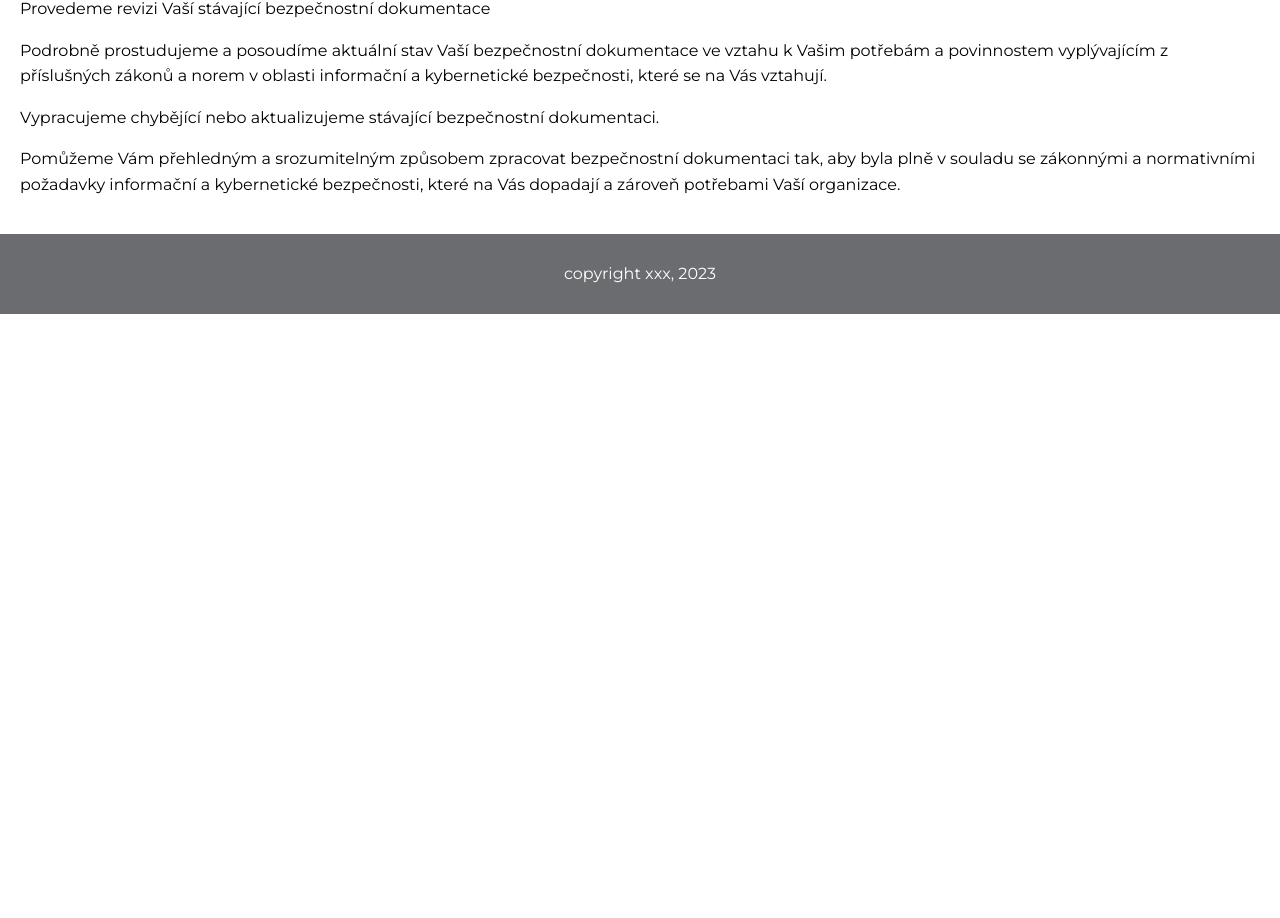
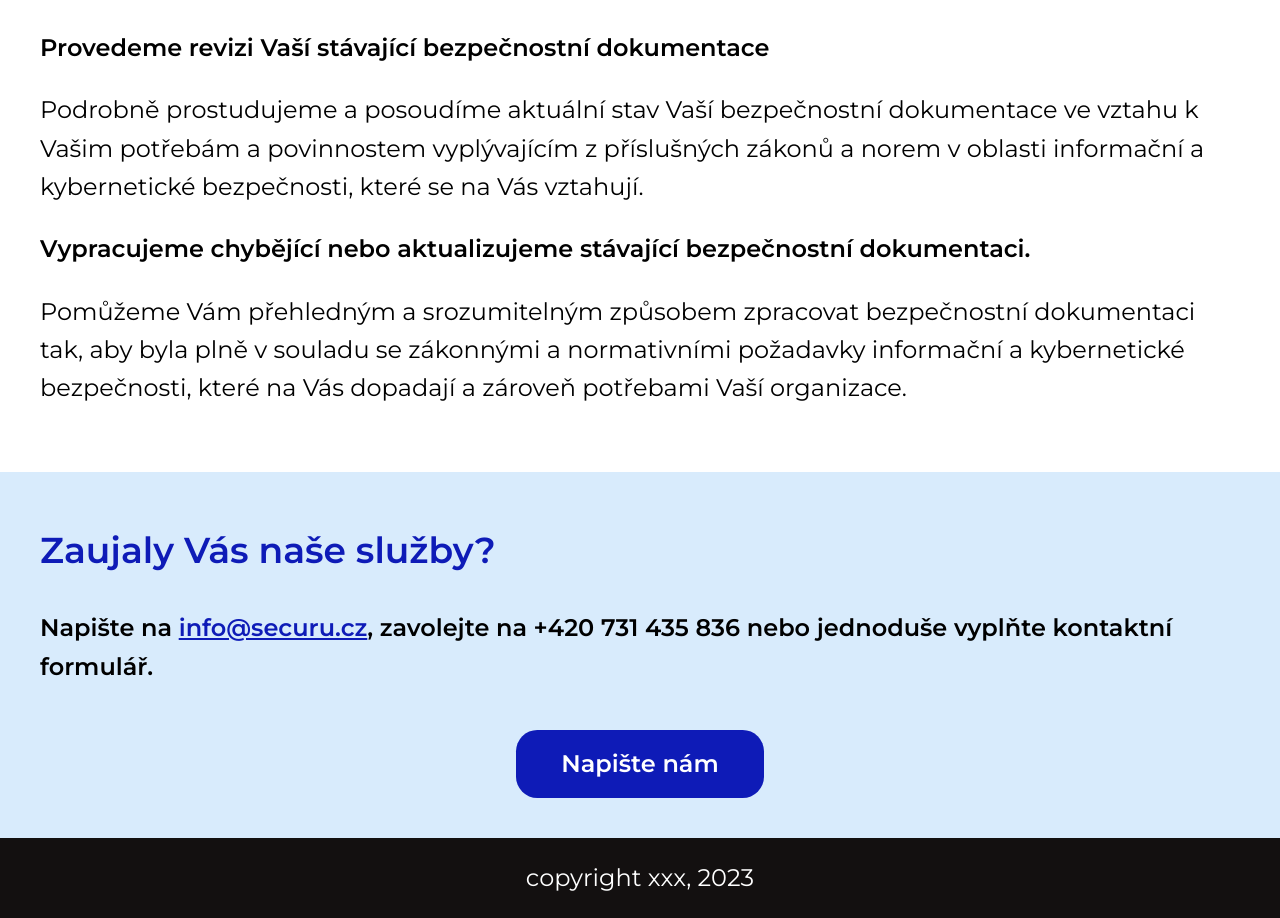
Before and after one commit to janaslaba/zaverecny_projekt_koderka, an Eleventy site: page Sluzby/bezpecnostnidokumentace.html in a window 1280 px wide. Shown: the part 207-1125 px from the top of the page. Before the commit the page ends 800 px from the top, so only its background shows below. Built offline with nearby package versions, Linux system fonts and the light colour scheme; Eleventy itself is replaced by a stand-in of ours; files that its build step writes are made by us from their sources.

Commit message:
njk sablona s kontaktni patickou

```diff
--- a/SCSS/_promenne.scss
+++ b/SCSS/_promenne.scss
@@ -16,7 +16,7 @@ $c-background-tertiary--onclick: #cbe4fa;
 $c-lightgrey: #F0F0F0;
 $c-grey: #80808080;
 
-$c-footer: #6B6C70;
+$c-footer: #131010;
 
 /* font */
 $font-basic: 'Montserrat', sans-serif;
--- a/SCSS/style.scss
+++ b/SCSS/style.scss
@@ -12,11 +12,11 @@ html { box-sizing: border-box; }
 
 
 
-/*Stylování body a nadpisů*/
+/*Stylování body, kontaktni paticky a nadpisů*/
 
 body {
     font-family: promenne.$font-basic;
-    font-size: 16px;
+    font-size: 24px;
     margin: 0;
     line-height: 1.6;
 }
@@ -25,6 +25,20 @@ body {
     padding: 20px;
 }
 
+.kontaktni__paticka {
+    margin: 0px;
+    padding: 20px 40px;
+    background-color: promenne.$c-background-tertiary;
+
+    &__text {
+        font-size: 24px;
+        font-weight: 600;
+    }
+}
+
+.kontaktni__paticka__text a {
+    color: promenne.$c-primary;
+}
 
 .section {
 
--- a/Sluzby/bezpecnostnidokumentace.html
+++ b/Sluzby/bezpecnostnidokumentace.html
@@ -1,31 +1,8 @@
-<!DOCTYPE html>
-<html lang="en">
-<head>
-    <meta charset="UTF-8">
-    <meta name="viewport" content="width=device-width, initial-scale=1.0">
-    <link rel="preconnect" href="https://fonts.googleapis.com">
-    <link rel="preconnect" href="https://fonts.gstatic.com" crossorigin>
-    <link href="https://fonts.googleapis.com/css2?family=Montserrat:wght@400;600&family=Open+Sans&family=Roboto:ital,wght@0,400;0,500;0,700;1,400&display=swap" rel="stylesheet">
-    <link rel="stylesheet" href="../../CSS/style.css">
-    <title>Bezpečnostní dokumentace</title>
-</head>
-
-<body>
-
-
-    <header class="header">
-
-        <a class="header__link" href="">Law & Security in CyberSpace</a>
-        <a class="header__link" href="http://www.securu.cz">securu.cz</a>
-        <a class="header__link" href="http://www.znalec.it">znalec.it</a>
-
-
-        <!-- hamburger menu-->
-        <nav></nav>
-
-    </header>
-
-    <!--Breadcrumbs ZDE -->
+---
+layout: layouts/sablona-s-kontaktni-patickou.njk
+title: Bezpečnostní dokumentace
+---
+<!--Breadcrumbs ZDE -->
 
     <!--<fluent-breadcrumb>
         <fluent-breadcrumb-item href="#">Home</fluent-breadcrumb-item>
@@ -41,28 +18,15 @@
 
         <h2 class="section__headline">Tvorba a revize bezpečnostní dokumentace</h2>
 
-        <p>Provedeme revizi Vaší stávající bezpečnostní dokumentace</p>
+        <h3 class="section__title">Provedeme revizi Vaší stávající bezpečnostní dokumentace</h3>
 
         <p>Podrobně prostudujeme a posoudíme aktuální stav Vaší bezpečnostní dokumentace ve vztahu k Vašim potřebám a povinnostem vyplývajícím z příslušných zákonů a norem v oblasti informační a kybernetické bezpečnosti, které se na Vás vztahují.</p>
 
-        <p>Vypracujeme chybějící nebo aktualizujeme stávající bezpečnostní dokumentaci.</p>
+        <h3 class="section__title">Vypracujeme chybějící nebo aktualizujeme stávající bezpečnostní dokumentaci.</h3>
 
         <p>Pomůžeme Vám přehledným a srozumitelným způsobem zpracovat bezpečnostní dokumentaci tak, aby byla plně v souladu se zákonnými a normativními požadavky informační a kybernetické bezpečnosti, které na Vás dopadají a zároveň potřebami Vaší organizace.</p>
 
 
-
-
-
-        <!--Kontaktní patička-->
-
-
     </main>
 
-    <!--Patička-->
-
-    <footer class="footer">
-        <p class="footer__body">copyright xxx, 2023</p>
-    </footer>
-
-</body>
-</html>
+    <!--Kontaktní patička-->
--- a/_includes/layouts/zakladni-sablona.njk
+++ b/_includes/layouts/zakladni-sablona.njk
@@ -6,7 +6,7 @@
     <link rel="preconnect" href="https://fonts.googleapis.com">
     <link rel="preconnect" href="https://fonts.gstatic.com" crossorigin>
     <link href="https://fonts.googleapis.com/css2?family=Montserrat:wght@400;600&family=Open+Sans&family=Roboto:ital,wght@0,400;0,500;0,700;1,400&display=swap" rel="stylesheet">
-    <link rel="stylesheet" href="../CSS/style.css">
+    <link rel="stylesheet" href="../../CSS/style.css">
     <form action="" method="POST"></form>
     <title>Znalec securu</title>
 </head>
--- a/_includes/partials/kontaktni-paticka.njk
+++ b/_includes/partials/kontaktni-paticka.njk
@@ -0,0 +1,14 @@
+<div class="kontaktni__paticka">
+
+    <h2 class="section__headline">Zaujaly Vás naše služby?</h2>
+
+    <p class="kontaktni__paticka__text">Napište na <a href = mailto:"info@securu.cz">info@securu.cz</a>, zavolejte na +420 731 435 836 nebo jednoduše vyplňte kontaktní formulář.</p>
+
+    <div class="button--centered">
+        <div class="button">
+            <a class="button__title" href="../Kontakt/">Napište nám</a>
+        </div>
+
+    </div>
+
+</div>
```
Also changed, not shown: Sluzby/bezpecnostniaudit.html (+4 -45 lines), Sluzby/bezpecnostniporadenstvi.html (+4 -42 lines), CSS/style.css, IMAGES/Loga/01.png (added), IMAGES/Loga/02.png (added), IMAGES/Loga/PastedGraphic-1.png (added), IMAGES/Loga/horizontal_modre_pruhledne.png (added), IMAGES/Loga/securu.png (added), IMAGES/Loga/vertical_modre_pruhledne.png (added), IMAGES/Loga/znalec.png (added), 1 other file.
